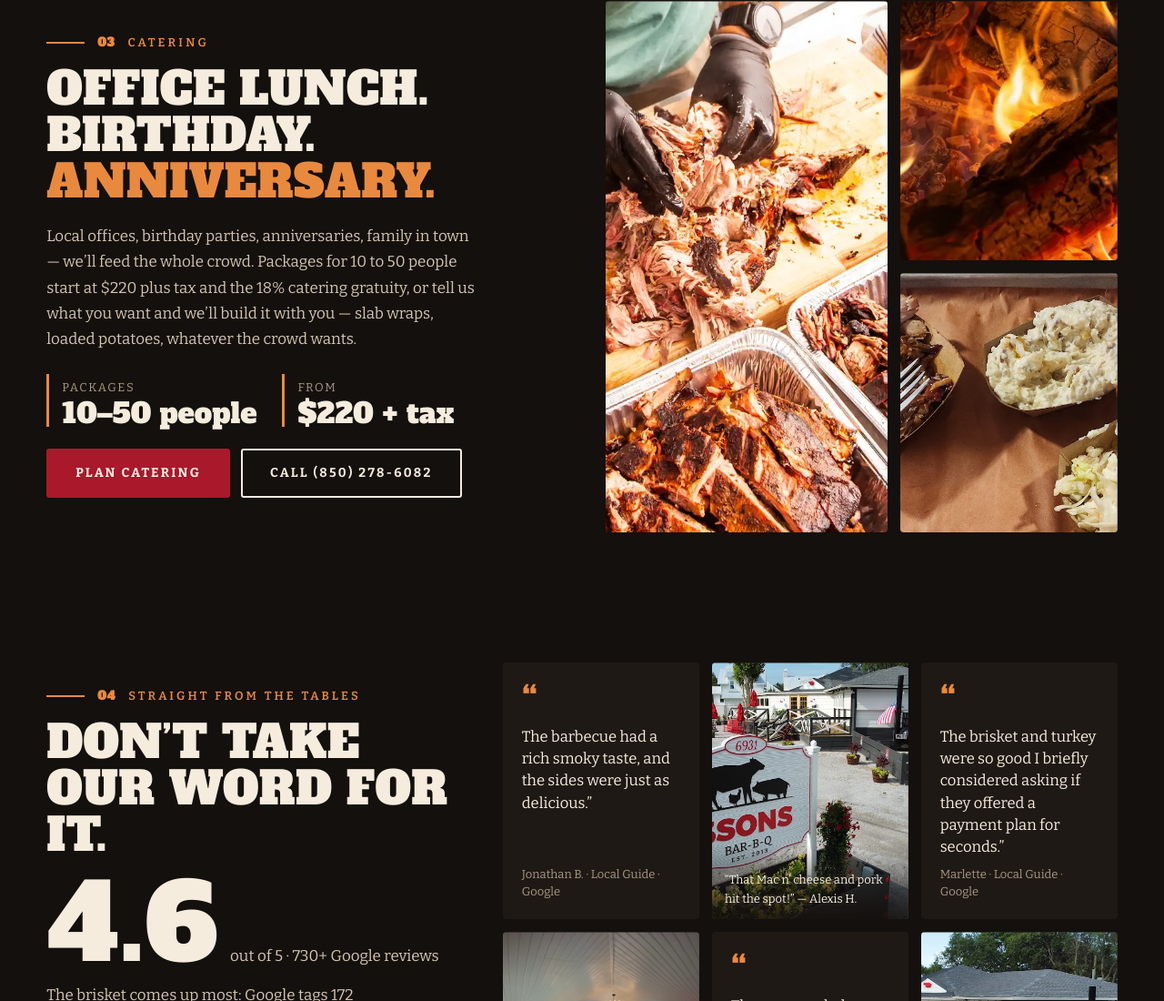
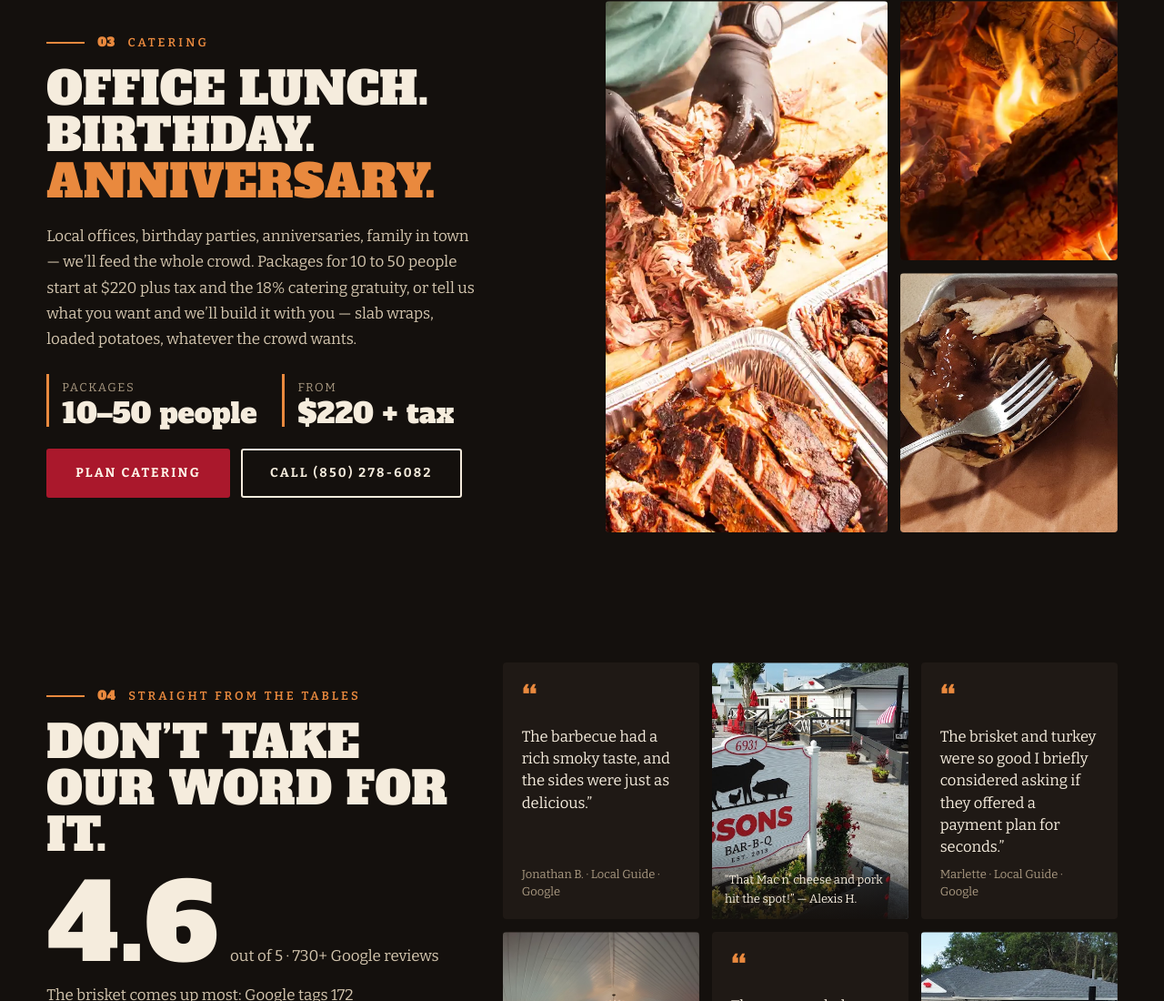
Before and after one commit to ryderai/3Sons-Catering-mockup, a website: page index.html in a window 1280 px wide. Shown: the part 2454-3554 px from the top of the page at 91% size. Drawn offline with Linux system fonts and the light colour scheme.

Commit message:
3 Sons: catering photo shows the pulled pork

```diff
--- a/index.html
+++ b/index.html
@@ -335,7 +335,7 @@
       <div class="hh__pics" data-stagger="220">
         <figure class="clip"><img loading="lazy" src="/assets/img/3sons-catering-1.webp" alt="Gloved hands pulling smoked pork on a wooden board, with trays of sliced brisket beside it" width="1100" height="1100"></figure>
         <figure class="clip"><img loading="lazy" src="/assets/img/fire-coals-background.webp" alt="Glowing coals in the fire" width="700" height="700"></figure>
-        <figure class="clip"><img loading="lazy" src="/assets/img/gbp/pork-w1200.jpg" alt="Pulled pork with two sides and pickles on a 3 Sons tray" width="1200" height="560"></figure>
+        <figure class="clip"><img loading="lazy" src="/assets/img/gbp/pork-w1200.jpg" alt="Pulled pork with two sides and pickles on a 3 Sons tray" width="1200" height="560" style="object-position:12% 50%"></figure>
       </div>
     </div>
   </section>
```
Also changed, not shown: _build/pages/home.html (+1 -1 lines).
